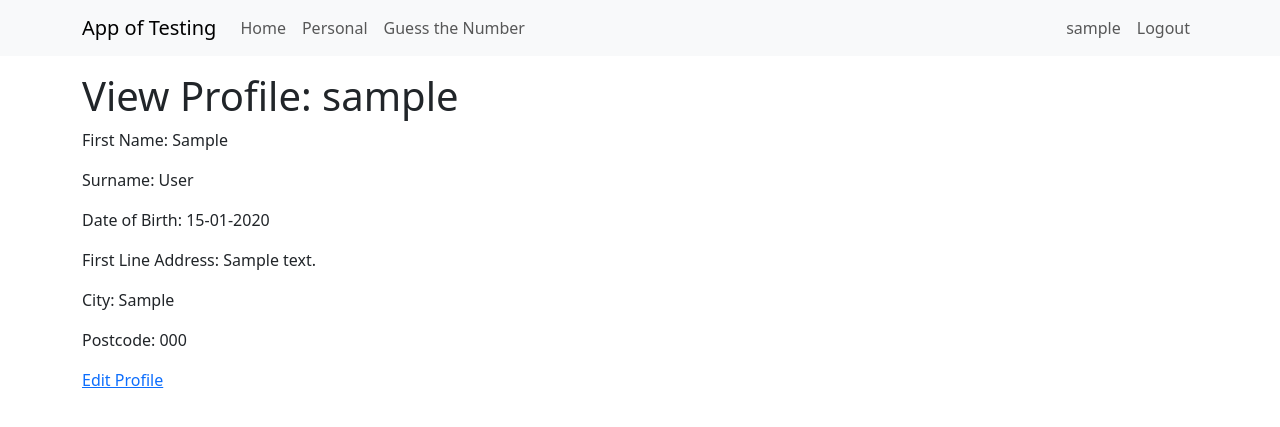
After one commit to KeironTJ/SimpleWebFlasks, a Flask app: page /view_profile/1 in a window 1280 px wide. The commit adds this page. Shown: the top 427 px of the page. Run offline with Flask 3, Linux system fonts and the light colour scheme; a user stored in the database is signed in; tables that the repository leaves empty hold one stand-in row (values such as "Sample post").

Commit message:
fixed multiple issues from moving to blue prints additional auth rules implremented

```diff
--- a/app/__init__.py
+++ b/app/__init__.py
@@ -9,7 +9,7 @@ from config import Config
 db = SQLAlchemy()
 migrate = Migrate()
 login = LoginManager()
-login.login_view = 'login'
+login.login_view = 'auth.login'
 
 def create_app(config_class=Config):
     app = Flask(__name__)
--- a/app/admin/decorators.py
+++ b/app/admin/decorators.py
@@ -11,7 +11,7 @@ def admin_required(f):
     @wraps(f)
     def decorated_function(*args, **kwargs):
         if not user_has_admin(current_user.id):
-            return redirect(url_for('not_admin'))
+            return redirect(url_for('admin.not_admin'))
         return f(*args, **kwargs)
     return decorated_function
 
--- a/app/main/forms.py
+++ b/app/main/forms.py
@@ -3,7 +3,7 @@ from wtforms import StringField, DateField, SubmitField
 
 
 class ProfileForm(FlaskForm):
-    first_name = StringField('First Name')
+    firstname = StringField('First Name')
     surname = StringField('Surname')
     dob = DateField('Transaction Date')
     firstlineaddress = StringField('First Line Address')
--- a/app/main/routes.py
+++ b/app/main/routes.py
@@ -1,12 +1,11 @@
+from flask import render_template, redirect, url_for, flash, request
+from flask_login import login_required, current_user
+
+from app.main.forms import ProfileForm
+from app.models import User, db
+import sqlalchemy as sa
 
 from app.main import bp
-from flask import render_template
-from flask_login import login_required
-from app import db
-from app.models import User
-from app.main.forms import ProfileForm
-import sqlalchemy as sa
-
 
 @bp.route('/')
 @bp.route('/index')
@@ -15,11 +14,50 @@ def index():
     return render_template("index.html", title='Home Page')
 
 
-@bp.route('/userprofile<username>', methods=['GET', 'POST'])
+@bp.route('/view_profile/<user_id>', methods=['GET', 'POST'])
 @login_required
-def userprofile(username):
+def view_profile(user_id):
 
-    user = db.first_or_404(sa.select(User).where(User.username == username))
+    user = User.query.filter_by(id=user_id).first_or_404()
+
+    # Check if current user is admin or the current user viewing their own profile
+    if not current_user.is_admin() and current_user.id != user.id:
+        return redirect(url_for('admin.not_admin'))
+
+    return render_template("view_profile.html" , title='View Profile', user=user)
+
+
+@bp.route('/edit_profile/<user_id>', methods=['GET', 'POST'])
+@login_required
+def edit_profile(user_id):
+
+    user = User.query.filter_by(id=user_id).first_or_404()
+
+    # Check if current user is admin or the current user viewing their own profile
+    if not current_user.is_admin() and current_user.id != user.id:
+        return redirect(url_for('admin.not_admin'))
+
     profileform = ProfileForm()
 
-    return render_template("userprofile.html", title='User Profile', user=user, profileform=profileform)
+    if request.method == "GET":
+        profileform.firstname.data = user.firstname
+        profileform.surname.data = user.surname
+        profileform.dob.data = user.dob
+        profileform.firstlineaddress.data = user.firstlineaddress
+        profileform.city.data = user.city
+        profileform.postcode.data = user.postcode
+
+    if request.method == "POST" and profileform.validate_on_submit():
+        user.firstname = profileform.firstname.data
+        user.surname = profileform.surname.data
+        user.dob = profileform.dob.data
+        user.firstlineaddress = profileform.firstlineaddress.data
+        user.city = profileform.city.data
+        user.postcode = profileform.postcode.data
+
+        flash('Profile updated successfully')
+        db.session.commit()
+
+        return redirect(url_for('main.view_profile', user_id=user.id))
+
+    return render_template("edit_profile.html", title='Edit Profile', user=user, profileform=profileform)
--- a/app/models.py
+++ b/app/models.py
@@ -35,6 +35,9 @@ class User(UserMixin, db.Model):
 
     def check_password(self, password):
         return check_password_hash(self.password_hash, password)
+
+    def is_admin(self):
+        return 'admin' in [role.name for role in self.role]
 
 # Define the Role data-model
 class Role(db.Model):
--- a/app/templates/auth/login.html
+++ b/app/templates/auth/login.html
@@ -22,7 +22,7 @@
         <p>{{ form.submit() }}</p>
     </form>
 
-    <p>New User? <a href="{{ url_for('register') }}">Click to Register!</a></p>
+    <p>New User? <a href="{{ url_for('auth.register') }}">Click to Register!</a></p>
 
 
 {% endblock %}
--- a/app/templates/auth/reactivate_account.html
+++ b/app/templates/auth/reactivate_account.html
@@ -5,6 +5,6 @@
 
     <p>Click the button below to re-activate your account.</p>
 
-    <a href="{{ url_for('activate_user', user_id=user.id) }}" class="btn btn-primary">Reactivate Account</a>
+    <a href="{{ url_for('admin.activate_user', user_id=user.id) }}" class="btn btn-primary">Reactivate Account</a>
 
 {% endblock %}
--- a/app/templates/base.html
+++ b/app/templates/base.html
@@ -43,11 +43,17 @@
                 <a class="nav-link" aria-current="page" href="{{ url_for('auth.login') }}">Login</a>
               </li>
             {% else %}
+
+
+              {% if current_user.is_admin() %}
                 <li class="nav-item">
                   <a class="nav-link" aria-current="page" href="{{ url_for('admin.admin_home') }}">Admin</a>
                 </li>
+              {% endif %}
+
+
               <li class="nav-item">
-              <a class="nav-link" aria-current="page" href="{{ url_for('main.userprofile', username=current_user.username) }}">Profile</a>
+                <a class="nav-link" aria-current="page" href="{{ url_for('main.view_profile', user_id=current_user.id) }}">{{ current_user.username }}</a>
               </li>
 
               <li class="nav-item">
--- /dev/null
+++ b/app/templates/view_profile.html
@@ -0,0 +1,30 @@
+{% extends "base.html" %}
+
+{% block content %}
+
+<h1> View Profile: {{ user.username }} </h1>
+
+
+
+<p>First Name: {{ user.firstname }}</p>
+<p>Surname: {{ user.surname }}</p>
+
+{% if user.dob == None %}
+    <p>Date of Birth: None</p>
+{% else %}
+    <p>Date of Birth: {{ user.dob.strftime('%d-%m-%Y') }}</p>
+{% endif %}
+
+<p>First Line Address: {{ user.firstlineaddress }}</p>
+<p>City: {{ user.city }}</p>
+<p>Postcode: {{ user.postcode }}</p>
+
+<p>
+    <a href="{{ url_for('main.edit_profile', user_id=user.id) }}" class="">Edit Profile</a>
+</p>
+
+
+
+
+
+{% endblock %}
```
Also changed, not shown: app/templates/edit_profile.html (renamed from app/templates/userprofile.html, +8 -3 lines), app.db. Lines whose indentation alone changed are shown as unchanged.
